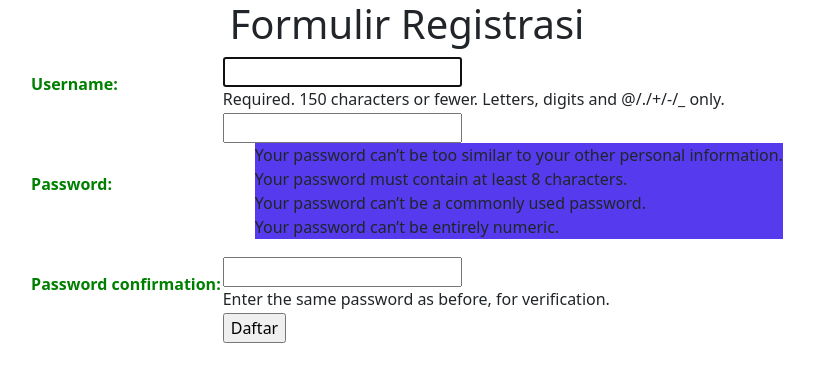
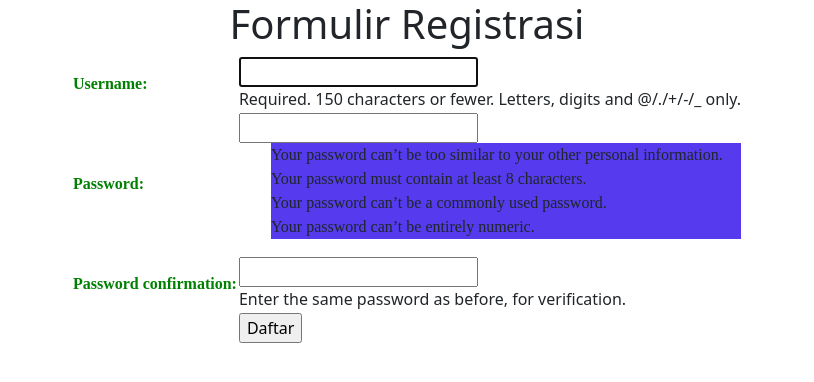
Before and after one commit to BalqisLumbun/tutorial-satu-django-alt, a Django app: page /wishlist/register/ in a window 1280 px wide. Shown: the top 382 px of the page, without its empty margins (233-1047 px from the left). Run offline with Django 4.2, Linux system fonts and the light colour scheme.

Commit message:
Update 2

```diff
--- a/static/css/tutorial.css
+++ b/static/css/tutorial.css
@@ -21,6 +21,7 @@ b {
 }
 th{
     color: green;
+    font-family: "Century Gothic";
 }
 a{
     color: white;
@@ -38,12 +39,14 @@ li{
     display: block;
     background-color: rgb(86, 59, 238);
     font-width: bold;
+    font-family: "Century Gothic";
 }
 li:hover{
     background-color: rgb(86, 59, 238);
     font-size: 20px;
     transition: 300ms linear;
     font-width: bolder;
+    font-family: "Century Gothic";
 
 }
 
--- a/wishlist/templates/wishlist.html
+++ b/wishlist/templates/wishlist.html
@@ -26,7 +26,7 @@
                 <h5>Nama Pelanggan/Nomor Pelanggan: </h5>
                 <b>{{uname}} / {{npm}}</b>
                 <div style="overflow-x:auto;">
-                    <table class="table table-info table-bordered">
+                    <table class="table table-info table-bordered w-auto">
                         <tr class="table table-success table-bordered">
                             <th>Nama Barang</th>
                             <th>Harga Barang</th>
```
